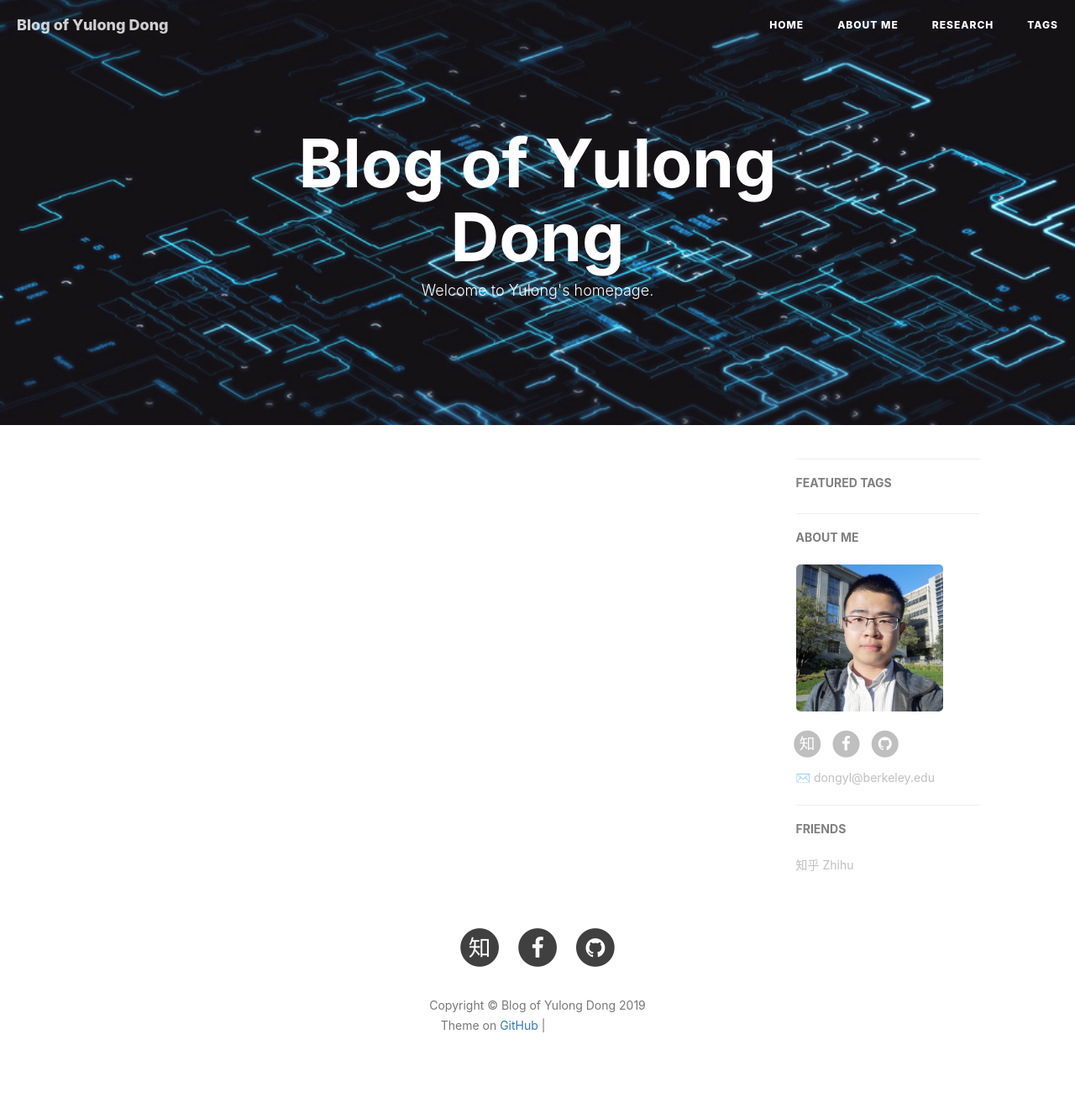
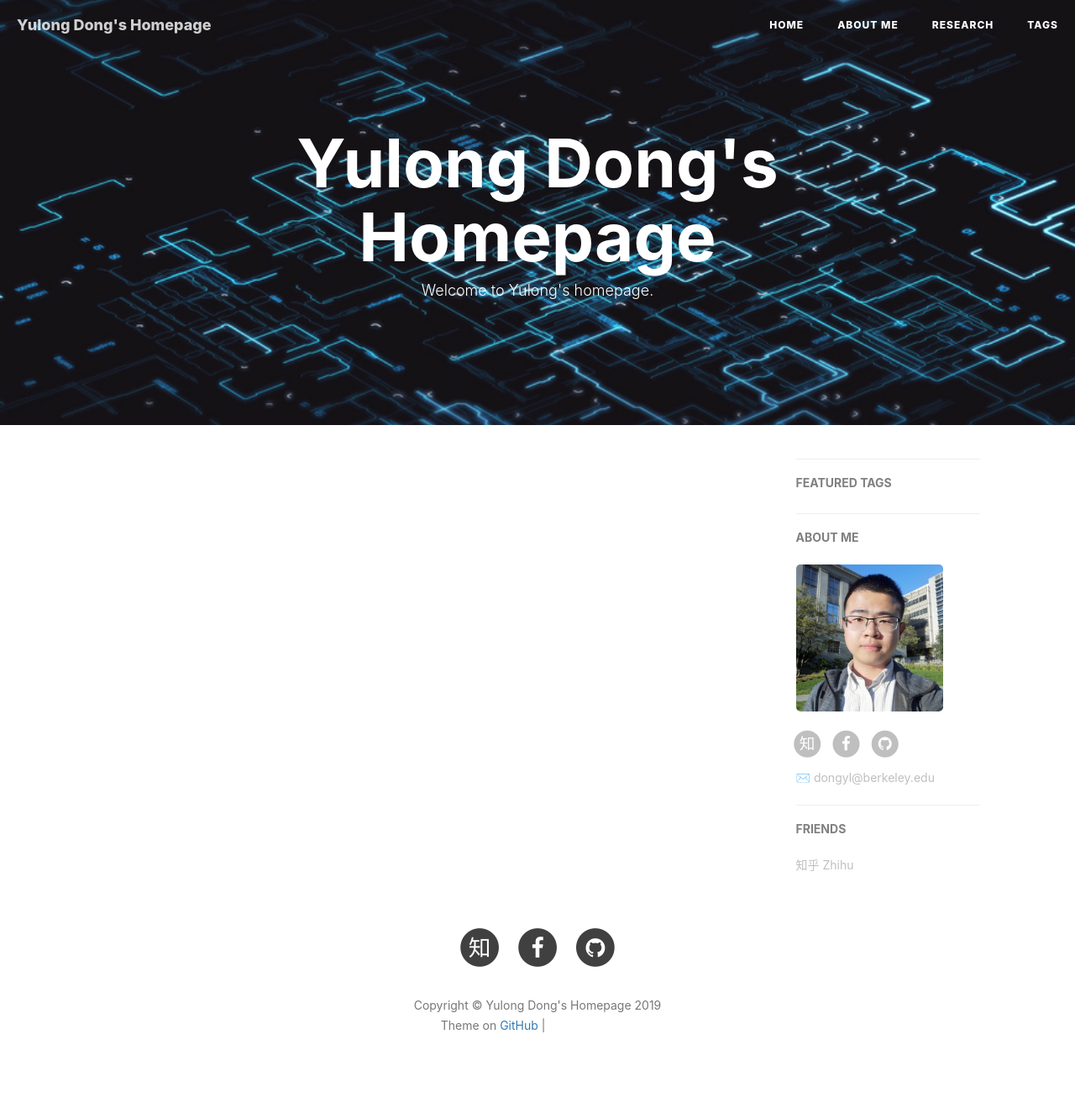
Before and after one commit to dongylaq/dongylaq.github.io, a Jekyll site: the page built from index.html, in a window 1280 px wide. Shown: the whole page at 84% size. Built offline with Jekyll 4.4.1, drawn with Linux system fonts in a browser that asks for light colours; nearby versions of some CDN libraries; the list of posts is cut into pages by our own code; comment, search, counter and statistics services are not loaded; grey boxes are pictures that could not be loaded.

Commit message:
Update _config.yml

```diff
--- a/_config.yml
+++ b/_config.yml
@@ -1,12 +1,12 @@
 # Site settings
-title: Blog of Yulong Dong
-SEOTitle: Blog | Yulong Dong
+title: Yulong Dong's Homepage
+SEOTitle: Homepage | Yulong Dong
 header-img: img/title.png
 email: dongyl@berkeley.edu
 description: "Welcome to the homepage of Yulong Dong."
 keyword: "Complex System, Quantum Control, Stochastic Control"
 url: "http://dongylaq.github.io"          # your host, for absolute URL
-baseurl: ""      # for example, '/blog' if your blog hosted on 'host/blog'
+baseurl: "/about"      # for example, '/blog' if your blog hosted on 'host/blog'
 github_repo: "https://github.com/dongylaq/dongylaq.github.io.git" # you code repository
 
 # Sidebar settings
@@ -18,11 +18,11 @@ sidebar-avatar: /img/IMG_0144.jpg      # use absolute URL, seeing it's used in b
 
 # SNS settings
 RSS: false
-# weibo_username:     qiubaiying
+# weibo_username:
 zhihu_username:     董玉龙
 github_username:    dongylaq
 facebook_username:  Yulong Dong
-#twitter_username:   qiubaiying
+#twitter_username:
 
 
 
```
